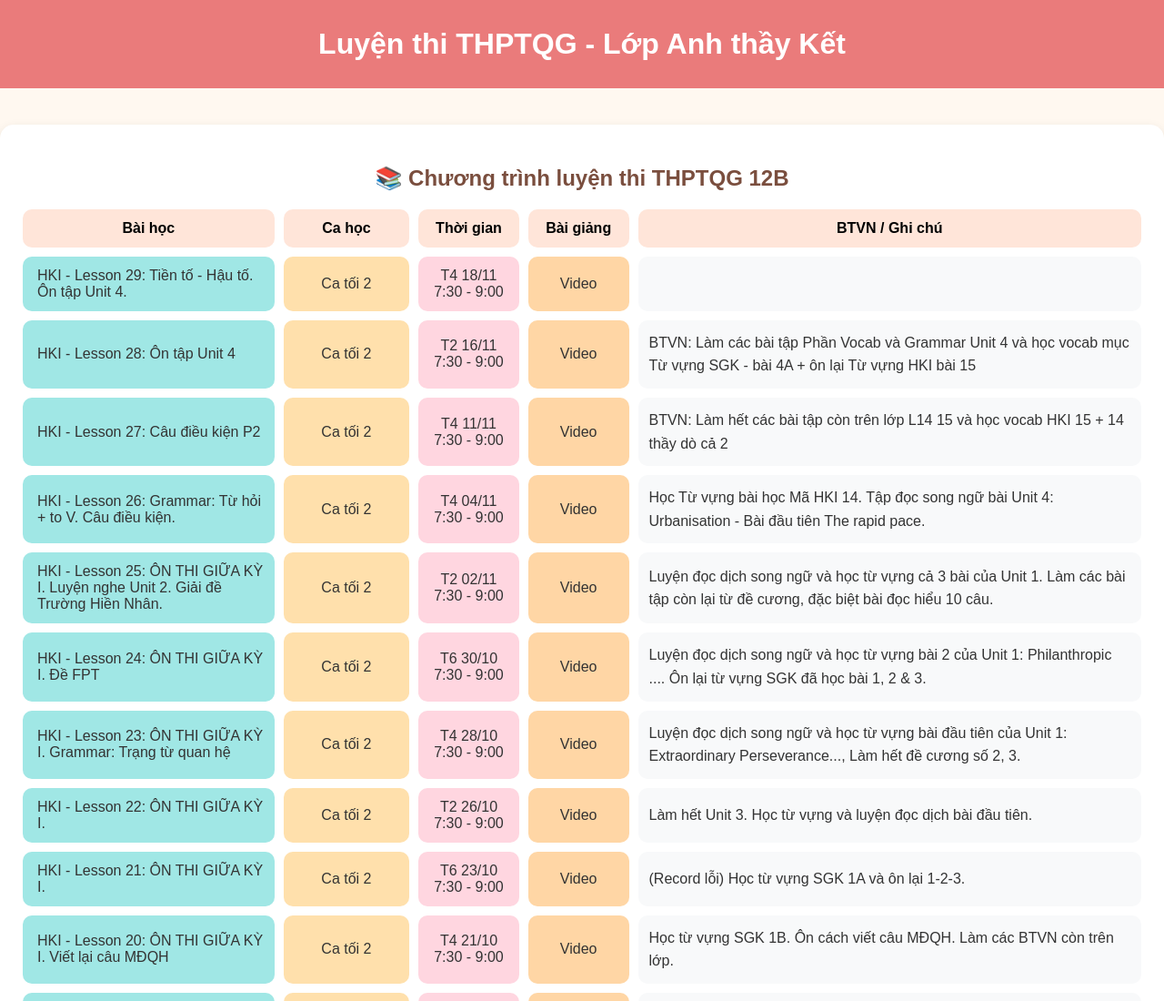
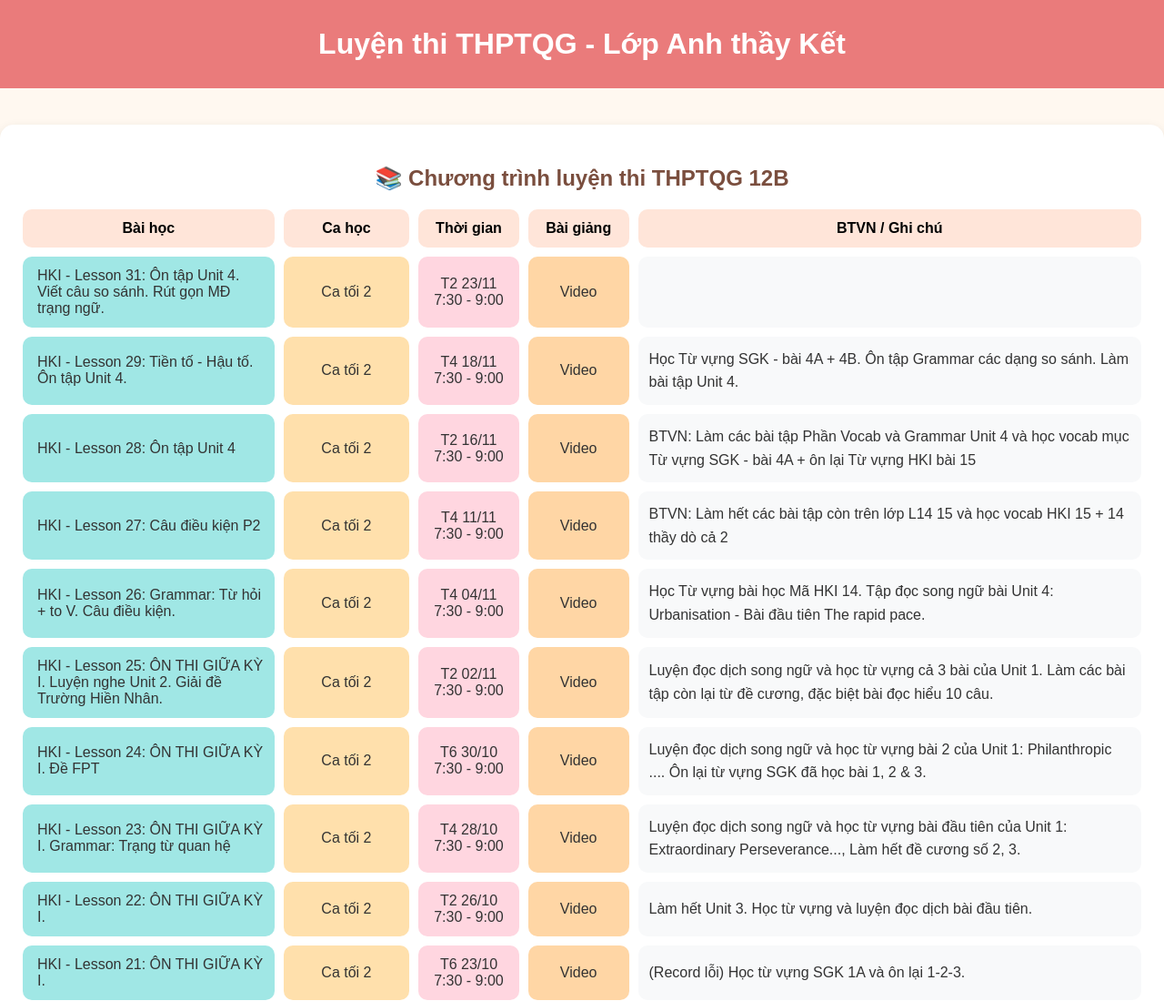
Before and after one commit to ketng91/thpt.khoahoc12B, a plain HTML site: page index.html in a window 1280 px wide. Shown: the top 1100 px of the page at 91% size. Drawn offline with Linux system fonts and the light colour scheme.

Commit message:
Add files via upload

```diff
--- a/index.html
+++ b/index.html
@@ -651,6 +651,15 @@ const lessons = [
     lessonLink:"",
     session:"Ca tối 2",
     time:"T4 18/11<br>7:30 - 9:00",
+    video:"https://youtu.be/B3WArMYRNjo",
+    homework:"",
+    note:"Học Từ vựng SGK - bài 4A + 4B. Ôn tập Grammar các dạng so sánh. Làm bài tập Unit 4."
+},
+{
+    lesson:"HKI - Lesson 31: Ôn tập Unit 4. Viết câu so sánh. Rút gọn MĐ trạng ngữ.",
+    lessonLink:"",
+    session:"Ca tối 2",
+    time:"T2 23/11<br>7:30 - 9:00",
     video:"",
     homework:"",
     note:""
```
